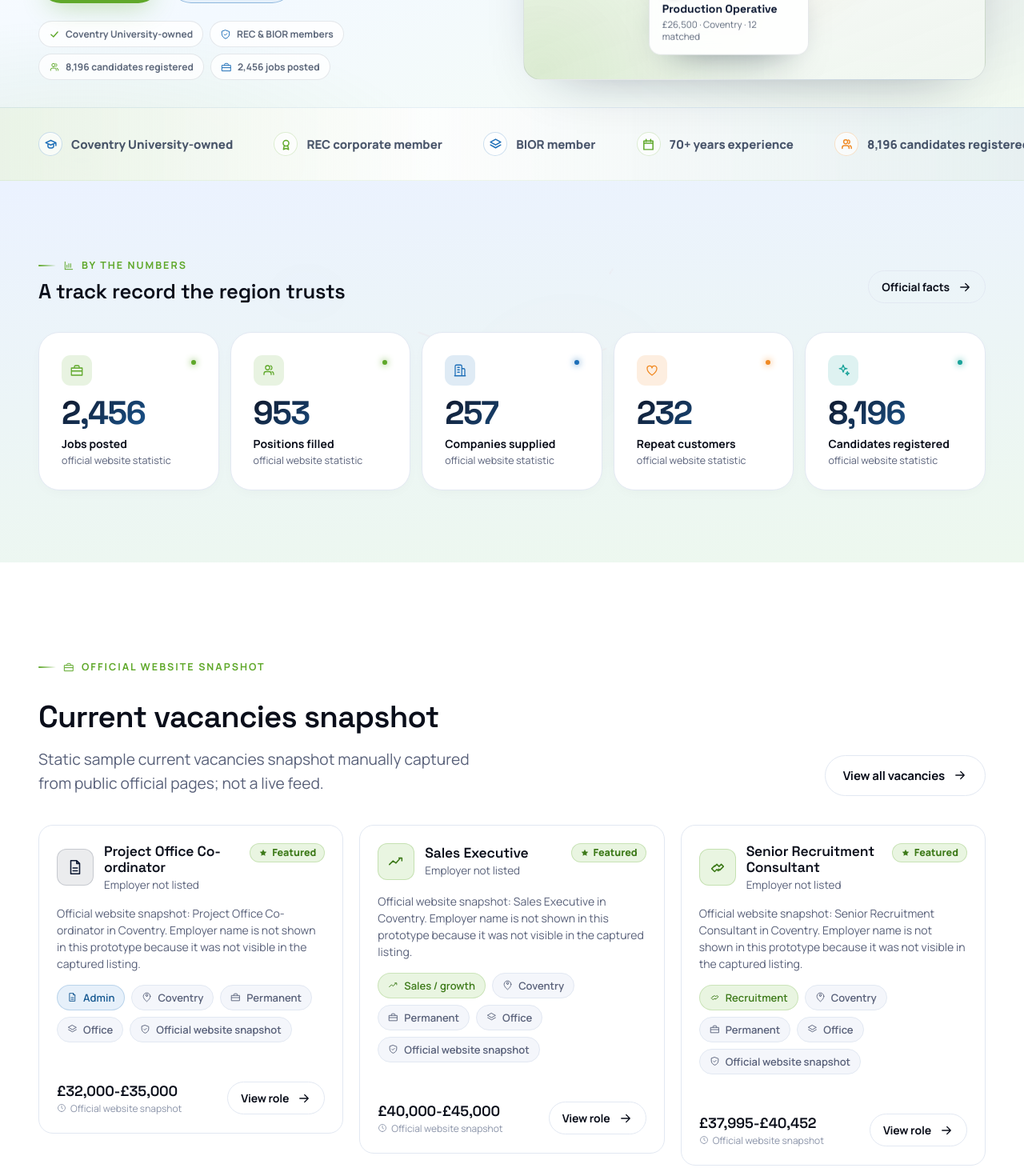
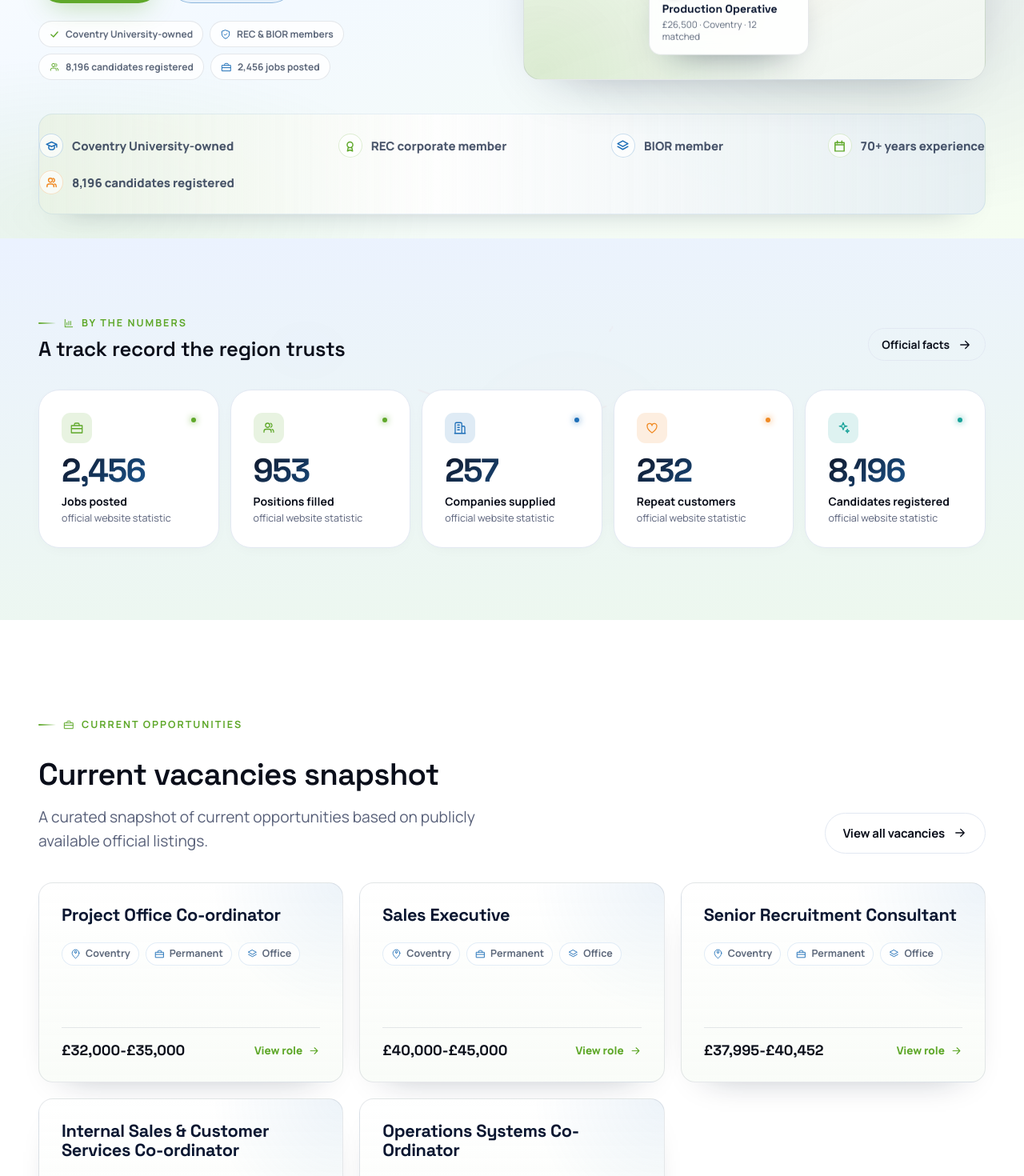
Before and after one commit to Gopi9655/thefutureworks, a Next.js app in the folder nextjs/: page / in a window 1280 px wide. Shown: the part 480-1950 px from the top of the page at 80% size. Built offline with nearby package versions, Linux system fonts and the light colour scheme.

Commit message:
Refine homepage vacancies cards and trust strip alignment

```diff
--- a/nextjs/app/home-hero.css
+++ b/nextjs/app/home-hero.css
@@ -86,31 +86,39 @@
 .hc-chip.is-blue svg { color: var(--g-blue); }
 
 /* ---------- bottom trust strip ---------- */
-.hero-light > div:last-child {
-  padding: clamp(22px, 2.6vw, 30px) 0 !important;
-  border-top: 1px solid rgba(30, 111, 184, 0.1) !important;
-  border-bottom: 1px solid rgba(95, 168, 42, 0.09);
-  background:
-    linear-gradient(90deg, rgba(95, 168, 42, 0.07), rgba(255, 255, 255, 0.72) 42%, rgba(30, 111, 184, 0.07)),
-    rgba(247, 250, 247, 0.82) !important;
+.hero-light .trust-strip-rail {
+  padding: 8px 0 clamp(22px, 2.6vw, 30px) !important;
+  border-top: 0 !important;
+  background: transparent !important;
 }
 .hero-light .trust-strip-row {
-  display: grid;
-  grid-template-columns: repeat(5, max-content);
+  display: flex;
+  width: 100%;
+  box-sizing: border-box;
   justify-content: space-between;
   align-items: center;
-  column-gap: clamp(24px, 4vw, 64px);
+  gap: 14px clamp(20px, 3.2vw, 44px);
   row-gap: 16px;
+  padding-block: clamp(18px, 2.2vw, 24px);
+  border: 1px solid rgba(30, 111, 184, 0.1);
+  border-radius: 18px;
+  background:
+    linear-gradient(90deg, rgba(95, 168, 42, 0.08), rgba(255, 255, 255, 0.76) 42%, rgba(30, 111, 184, 0.08)),
+    rgba(247, 250, 247, 0.86);
+  box-shadow: 0 18px 42px -34px rgba(10, 22, 48, 0.45);
 }
 .hero-light .trust-item {
   justify-content: center;
   gap: 11px;
-  min-width: max-content;
+  flex: 0 1 auto;
+  min-width: 0;
   padding: 0;
   border-right: none;
   font-size: clamp(15px, 1.12vw, 17px);
   font-weight: 750;
   letter-spacing: 0;
+  line-height: 1.15;
+  white-space: nowrap;
   color: rgba(13, 29, 58, 0.74);
 }
 .hero-light .trust-icon {
@@ -125,6 +133,112 @@
 .hero-light .trust-icon svg {
   width: 17px;
   height: 17px;
+}
+
+/* ---------- homepage vacancy snapshot cards ---------- */
+.home-vacancy-grid {
+  display: grid;
+  grid-template-columns: repeat(3, minmax(0, 1fr));
+  gap: 20px;
+}
+.home-vacancy-grid > .reveal {
+  height: 100%;
+}
+.home-vacancy-card {
+  display: flex;
+  flex-direction: column;
+  justify-content: space-between;
+  min-height: 250px;
+  height: 100%;
+  padding: clamp(22px, 2.4vw, 28px);
+  border-radius: 18px;
+  border: 1px solid var(--platform-line);
+  background:
+    radial-gradient(circle at 100% 0%, rgba(30, 111, 184, 0.08), transparent 36%),
+    linear-gradient(180deg, #ffffff, rgba(249, 252, 248, 0.94));
+  box-shadow: 0 18px 44px -34px rgba(10, 22, 48, 0.48);
+  color: inherit;
+  text-decoration: none;
+  transition: transform .25s cubic-bezier(.2,.7,.3,1), border-color .25s, box-shadow .25s;
+}
+.home-vacancy-card:hover {
+  transform: translateY(-4px);
+  border-color: rgba(95, 168, 42, 0.3);
+  box-shadow: 0 24px 54px -34px rgba(10, 22, 48, 0.58);
+}
+.home-vacancy-card-main {
+  display: flex;
+  flex-direction: column;
+  gap: 22px;
+}
+.home-vacancy-card h3 {
+  margin: 0;
+  color: var(--platform-text-strong);
+  font-family: var(--font-display);
+  font-size: clamp(19px, 1.7vw, 23px);
+  font-weight: 700;
+  line-height: 1.12;
+  letter-spacing: -0.015em;
+  overflow-wrap: anywhere;
+}
+.home-vacancy-employer {
+  margin: 8px 0 0;
+  color: var(--platform-text-muted);
+  font-size: 14px;
+  line-height: 1.4;
+}
+.home-vacancy-pills {
+  display: flex;
+  flex-wrap: wrap;
+  gap: 8px;
+}
+.home-vacancy-pills span {
+  display: inline-flex;
+  align-items: center;
+  gap: 6px;
+  padding: 7px 10px;
+  border-radius: 999px;
+  border: 1px solid rgba(30, 111, 184, 0.12);
+  background: rgba(255, 255, 255, 0.74);
+  color: var(--platform-text-muted);
+  font-size: 12.5px;
+  font-weight: 700;
+  line-height: 1;
+}
+.home-vacancy-pills svg {
+  color: var(--g-blue);
+  flex: 0 0 auto;
+}
+.home-vacancy-foot {
+  display: flex;
+  align-items: center;
+  justify-content: space-between;
+  gap: 16px;
+  margin-top: 26px;
+  padding-top: 18px;
+  border-top: 1px solid var(--platform-line);
+}
+.home-vacancy-foot strong {
+  color: var(--ink-900);
+  font-family: var(--font-display);
+  font-size: 18px;
+  font-weight: 700;
+  line-height: 1.15;
+}
+.home-vacancy-cta {
+  display: inline-flex;
+  align-items: center;
+  gap: 7px;
+  color: var(--g-green);
+  font-size: 13.5px;
+  font-weight: 800;
+  white-space: nowrap;
+}
+.home-vacancy-note {
+  margin: 18px 0 0;
+  color: var(--platform-text-muted);
+  font-size: 13px;
+  line-height: 1.45;
 }
 
 /* ---------- stage (right visual) ---------- */
@@ -346,18 +460,21 @@
   .hc-copy { order: 1; }
   .hc-stage { order: 2; }
   .hero-light .trust-strip-row {
-    display: flex;
     justify-content: flex-start;
     gap: 12px 14px;
+    padding-block: 17px;
   }
   .hero-light .trust-item {
-    flex: 0 1 auto;
+    flex: 1 1 210px;
     justify-content: flex-start;
     min-width: 0;
     white-space: normal;
     line-height: 1.15;
   }
   .hero-light .trust-item:last-child { justify-content: flex-start; }
+  .home-vacancy-grid {
+    grid-template-columns: repeat(2, minmax(0, 1fr));
+  }
 }
 @media (max-width: 600px) {
   /* a little extra height de-crowds the orb and cards when stacked */
@@ -367,10 +484,15 @@
   .hc-empl { top: 6%; right: 3%; width: 47%; }
   .hc-opp { bottom: 5%; left: 26%; width: 52%; }
   .hc-actions .btn { flex: 1 1 auto; justify-content: center; }
-  .hero-light > div:last-child {
-    padding: 18px 0 !important;
+  .hero-light .trust-strip-rail {
+    padding-bottom: 18px !important;
+  }
+  .hero-light .trust-strip-row {
+    padding-block: 15px;
+    border-radius: 15px;
   }
   .hero-light .trust-item {
+    flex-basis: 100%;
     gap: 8px;
     font-size: 12.5px;
   }
@@ -382,6 +504,16 @@
     width: 13.5px;
     height: 13.5px;
   }
+  .home-vacancy-grid {
+    grid-template-columns: 1fr;
+  }
+  .home-vacancy-card {
+    min-height: 260px;
+  }
+  .home-vacancy-foot {
+    align-items: flex-start;
+    flex-direction: column;
+  }
 }
 @media (max-width: 440px) {
   .hc-core { width: 122px; height: 122px; margin: -61px 0 0 -61px; }
--- a/nextjs/app/page.tsx
+++ b/nextjs/app/page.tsx
@@ -1,15 +1,17 @@
 import "./home-hero.css";
+import Link from "next/link";
 import { Icon } from "@/components/Icon";
 import { Reveal, CountUp } from "@/components/primitives";
 import { Button } from "@/components/Button";
 import { NetworkMapBg } from "@/components/NetworkMap";
-import { JobCard, TestimonialCard, CTABand, TrustStrip, SectionHead } from "@/components/sections";
+import { TestimonialCard, CTABand, TrustStrip, SectionHead } from "@/components/sections";
 import { HomeMatchingHero } from "@/components/home/HomeMatchingHero";
 import { SplitJourney } from "@/components/home/SplitJourney";
 import { RegionSection } from "@/components/home/RegionSection";
 import { OFFICIAL_BUSINESS_FACTS } from "@/data/official-business-facts";
-import { JOBS } from "@/data/jobs";
+import { JOBS, salaryStr } from "@/data/jobs";
 import { STATS, TESTIMONIALS, DIFFERENTIATORS } from "@/data/content";
+import type { Job } from "@/lib/types";
 
 const STAT_META = [
   { icon: "briefcase", color: "var(--g-green)", bg: "rgba(95,168,42,0.14)" },
@@ -18,6 +20,30 @@ const STAT_META = [
   { icon: "heart", color: "var(--g-orange)", bg: "rgba(240,138,36,0.14)" },
   { icon: "sparkles", color: "var(--g-teal)", bg: "rgba(26,163,154,0.14)" },
 ];
+
+function HomeVacancySnapshotCard({ job }: { job: Job }) {
+  const employerKnown = job.company && job.company !== OFFICIAL_BUSINESS_FACTS.vacancySnapshot.employerDisplay;
+
+  return (
+    <Link href={"/jobs/" + job.id} className="home-vacancy-card">
+      <div className="home-vacancy-card-main">
+        <div>
+          <h3>{job.title}</h3>
+          {employerKnown && <p className="home-vacancy-employer">{job.company}</p>}
+        </div>
+        <div className="home-vacancy-pills" aria-label="Role details">
+          <span><Icon name="mapPin" size={13} /> {job.location}</span>
+          <span><Icon name="briefcase" size={13} /> {job.type}</span>
+          <span><Icon name="layers" size={13} /> {job.remote}</span>
+        </div>
+      </div>
+      <div className="home-vacancy-foot">
+        <strong>{salaryStr(job)}</strong>
+        <span className="home-vacancy-cta">View role <Icon name="arrowRight" size={15} /></span>
+      </div>
+    </Link>
+  );
+}
 
 function HomeHero() {
   return (
@@ -76,16 +102,17 @@ function LatestJobs() {
       <div className="wrap">
         <div style={{ display: "flex", justifyContent: "space-between", alignItems: "flex-end", flexWrap: "wrap", gap: 16, marginBottom: 36 }}>
           <SectionHead
-            eyebrow={<><Icon name="briefcase" size={14} /> Official website snapshot</>}
+            eyebrow={<><Icon name="briefcase" size={14} /> Current opportunities</>}
             title="Current vacancies snapshot"
-            sub={OFFICIAL_BUSINESS_FACTS.vacancySnapshot.note}
+            sub="A curated snapshot of current opportunities based on publicly available official listings."
             max={560}
           />
           <Button to="/vacancies" variant="outline" icon="arrowRight">View all vacancies</Button>
         </div>
-        <div style={{ display: "grid", gridTemplateColumns: "repeat(3, 1fr)", gap: 20 }} className="cards-3">
-          {jobs.map((j, i) => <Reveal key={j.id} d={(i % 3) + 1}><JobCard job={j} /></Reveal>)}
+        <div className="home-vacancy-grid">
+          {jobs.map((j, i) => <Reveal key={j.id} d={(i % 3) + 1}><HomeVacancySnapshotCard job={j} /></Reveal>)}
         </div>
+        <p className="home-vacancy-note">Static snapshot only; listings can change on the official website.</p>
       </div>
     </section>
   );
--- a/nextjs/components/sections.tsx
+++ b/nextjs/components/sections.tsx
@@ -188,8 +188,9 @@ export function CTABand({
 export function TrustStrip() {
   const items = OFFICIAL_BUSINESS_FACTS.trustRail;
   return (
-    <div style={{ borderTop: "1px solid var(--paper-line)", background: "rgba(0,0,0,.03)", padding: "14px 0" }}>
-      <div className="wrap trust-strip-row">
+    <div className="trust-strip-rail" style={{ borderTop: "1px solid var(--paper-line)", background: "rgba(0,0,0,.03)", padding: "14px 0" }}>
+      <div className="wrap">
+        <div className="trust-strip-row">
           {items.map((item) => (
             <span key={item.label} className="trust-item">
               <span className={`trust-icon trust-icon-${item.tone}`} aria-hidden="true">
@@ -198,6 +199,7 @@ export function TrustStrip() {
               {item.label}
             </span>
           ))}
+        </div>
       </div>
     </div>
   );
```
Lines whose indentation alone changed are shown as unchanged.
